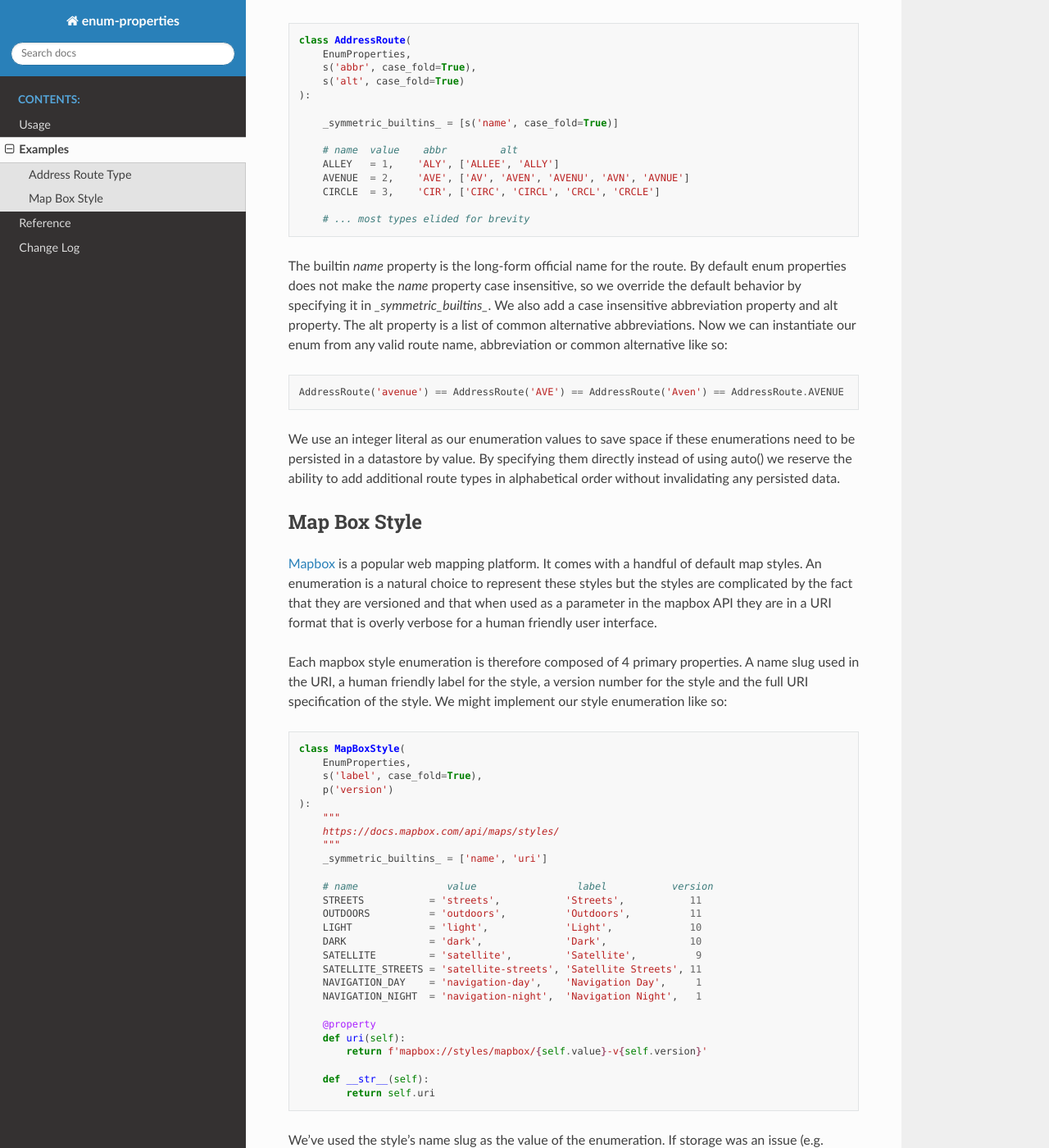
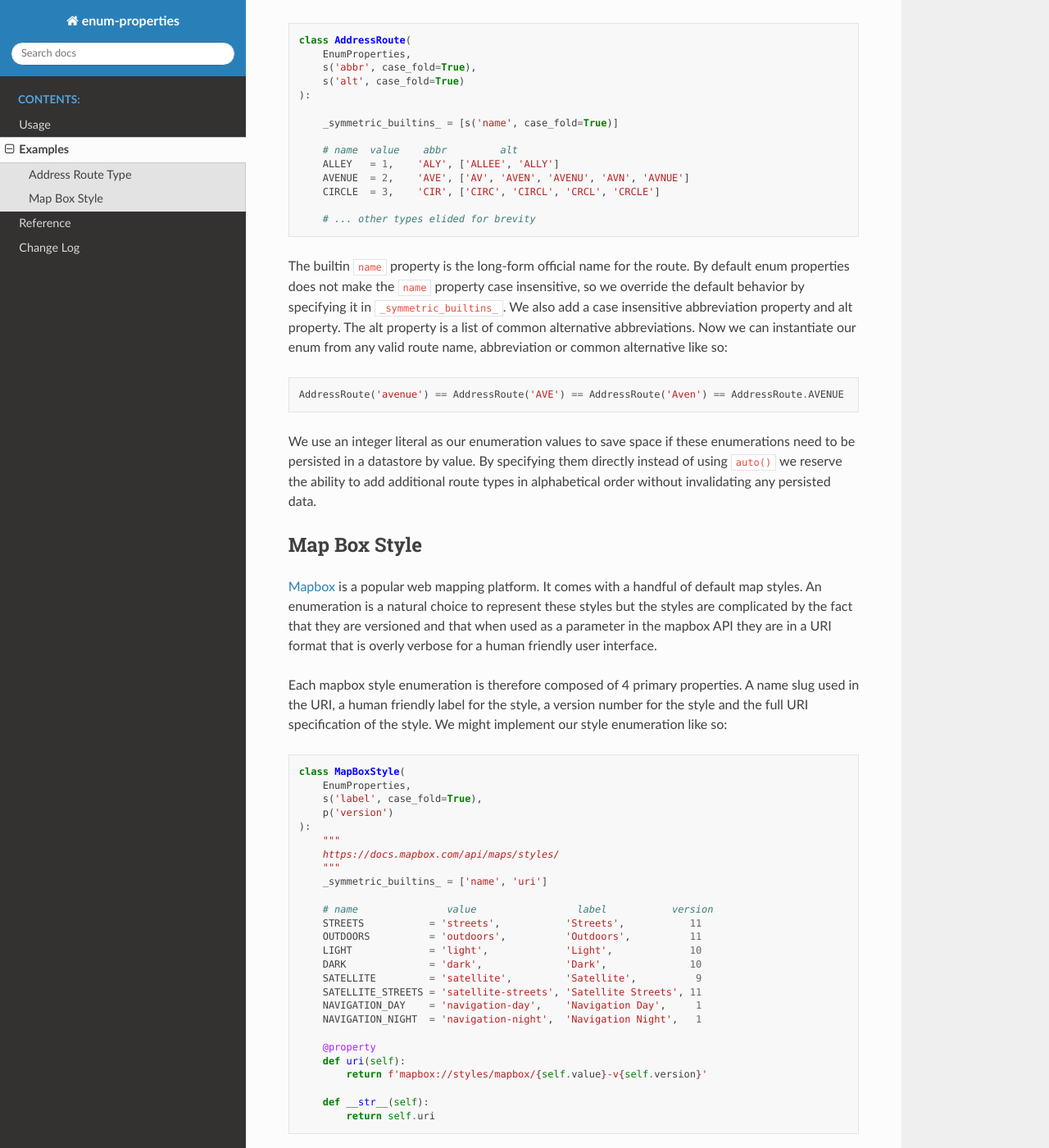
Before and after one commit to bckohan/enum-properties, a Sphinx documentation site: the page built from doc/source/examples.rst, in a window 1280 px wide and 1400 px high, scrolled down 428 px. Shown: the whole window at 82% size. Built offline with Sphinx 7.4.7 and the Read the Docs theme 2.0.0, drawn with Linux system fonts in a browser that asks for light colours; some of the changed text lies outside the part shown.

Commit message:
documentation updates

```diff
--- a/doc/source/examples.rst
+++ b/doc/source/examples.rst
@@ -35,15 +37,16 @@ enumeration. We might implement it like so:
         AVENUE  = 2,    'AVE', ['AV', 'AVEN', 'AVENU', 'AVN', 'AVNUE']
         CIRCLE  = 3,    'CIR', ['CIRC', 'CIRCL', 'CRCL', 'CRCLE']
 
-        # ... most types elided for brevity
+        # ... other types elided for brevity
 
 
-The builtin `name` property is the long-form official name for the route. By
-default enum properties does not make the `name` property case insensitive, so
-we override the default behavior by specifying it in `_symmetric_builtins_`. We
-also add a case insensitive abbreviation property and alt property. The alt
-property is a list of common alternative abbreviations. Now we can instantiate
-our enum from any valid route name, abbreviation or common alternative like so:
+The builtin ``name`` property is the long-form official name for the route. By
+default enum properties does not make the ``name`` property case insensitive,
+so we override the default behavior by specifying it in
+``_symmetric_builtins_``. We also add a case insensitive abbreviation property
+and alt property. The alt property is a list of common alternative
+abbreviations. Now we can instantiate our enum from any valid route name,
+abbreviation or common alternative like so:
 
 .. code-block:: python
 
@@ -51,8 +54,8 @@ our enum from any valid route name, abbreviation or common alternative like so:
 
 We use an integer literal as our enumeration values to save space if these
 enumerations need to be persisted in a datastore by value. By specifying them
-directly instead of using auto() we reserve the ability to add additional route
-types in alphabetical order without invalidating any persisted data.
+directly instead of using ``auto()`` we reserve the ability to add additional
+route types in alphabetical order without invalidating any persisted data.
 
 Map Box Style
 _____________
@@ -99,7 +102,7 @@ implement our style enumeration like so:
 
 We've used the style's name slug as the value of the enumeration. If storage
 was an issue (e.g. database) we could have separated this out into a separate
-property called `slug` and used a small integer or single character as the
+property called ``slug`` and used a small integer or single character as the
 enumeration value. We've also added a symmetric case insensitive human friendly
 label for each style and a version property.
 
@@ -107,13 +110,14 @@ The version numbers will increment over time, but we're only concerned with the
 most recent versions, so we'll increment their values in this enumeration as
 they change. If this enumeration is persisted by value, any version number
 updates exist only in code and will be picked up as those persisted values are
-re-instantiated as `MapBoxStyle` enumerations.
+re-instantiated as ``MapBoxStyle`` enumerations.
 
-The last property we've added is the uri property. We've added it as concrete
-property on the class because it can be created from the slug and version.
-We could have specified it in the value tuple but that would be very verbose
-and less `DRY <https://en.wikipedia.org/wiki/Don%27t_repeat_yourself>`_. To
-make this property symmetric we added it to the `_symmetric_builtins_` list.
+The last property we've added is the ``uri`` property. We've added it as
+concrete property on the class because it can be created from the slug and
+version. We could have specified it in the value tuple but that would be very
+verbose and less
+`DRY <https://en.wikipedia.org/wiki/Don%27t_repeat_yourself>`_. To make this
+property symmetric we added it to the ``_symmetric_builtins_`` list.
 
 We can use our enumeration like so:
 
--- /dev/null
+++ b/doc/source/refs.rst
@@ -0,0 +1,5 @@
+
+.. _GitHub: http://github.com/bckohan/enum-properties
+.. _PyPI: http://pypi.python.org/pypi/enum-properties
+.. _Enum: https://docs.python.org/3/library/enum.html#enum.Enum
+.. _ValueError: https://docs.python.org/3/library/exceptions.html#ValueError
```
Also changed, not shown: other parts of doc/source/examples.rst (+3 -1 lines), doc/source/index.rst (+3 -6 lines), doc/source/reference.rst (+7 -7 lines), doc/source/usage.rst (+41 -35 lines), 1 other file.
